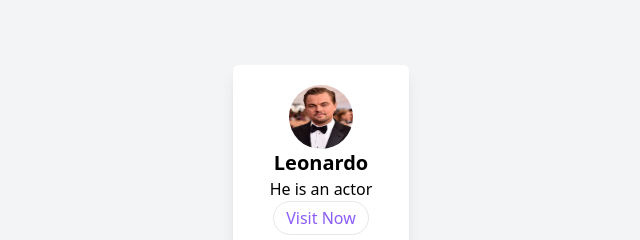
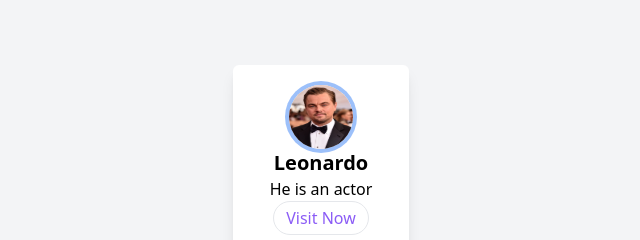
Before and after one commit to sowmik-sec/tailwind-recap, a website: page src/index.html in a window 1280 px wide. Shown: the part 240-480 px from the top of the page, 319-959 px from the left. Drawn offline with Linux system fonts and the light colour scheme.

Commit message:
add ring to the picture

```diff
--- a/src/index.html
+++ b/src/index.html
@@ -10,7 +10,7 @@
       <div class="w-44 py-5 text-center shadow-lg rounded-md bg-white">
         <div class="flex justify-center items-center">
           <img
-            class="w-16 h-16 rounded-full"
+            class="w-16 h-16 rounded-full ring-4"
             src="../img/Leonardo-DiCaprio.webp"
             alt=""
           />
```
Also changed, not shown: src/output.css.
